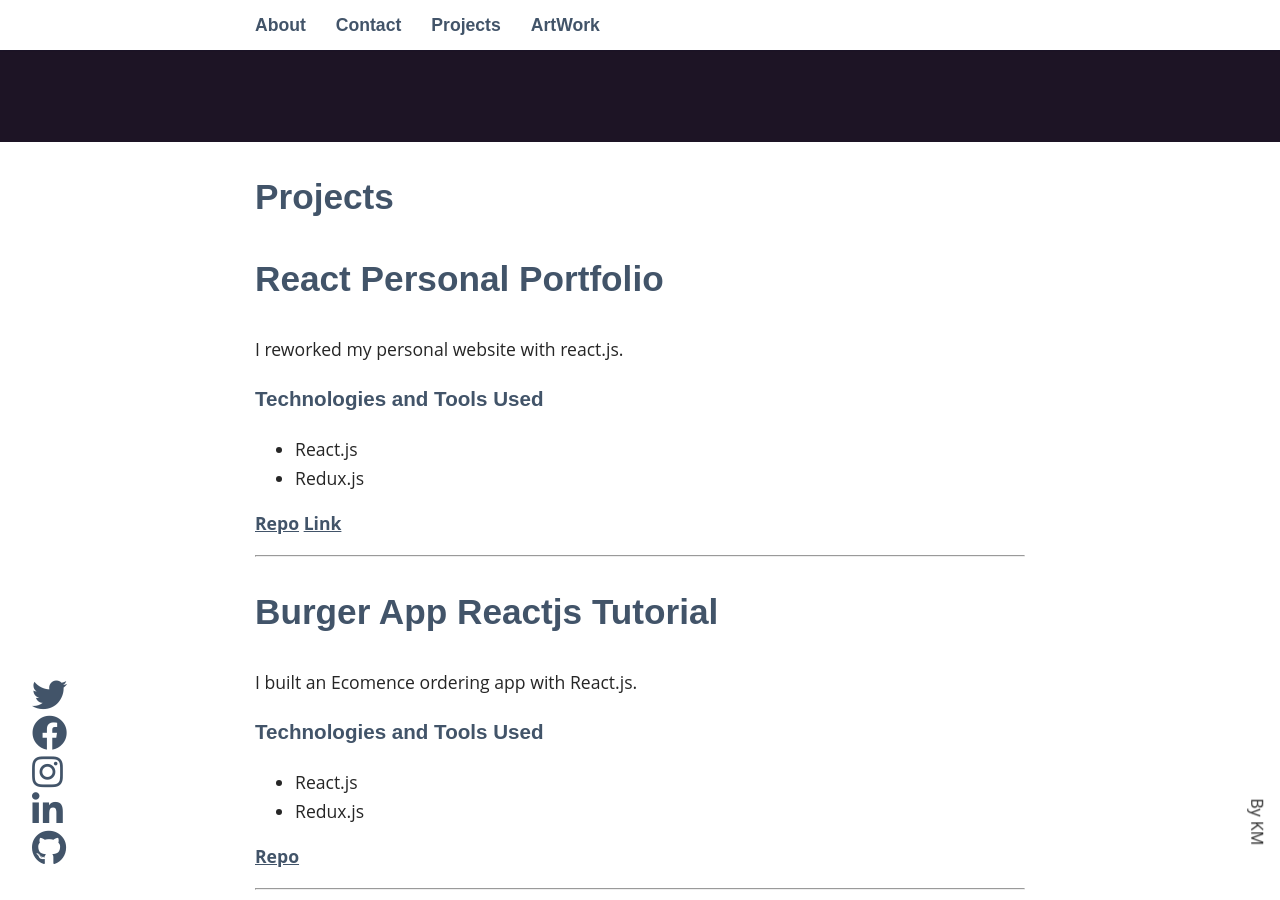
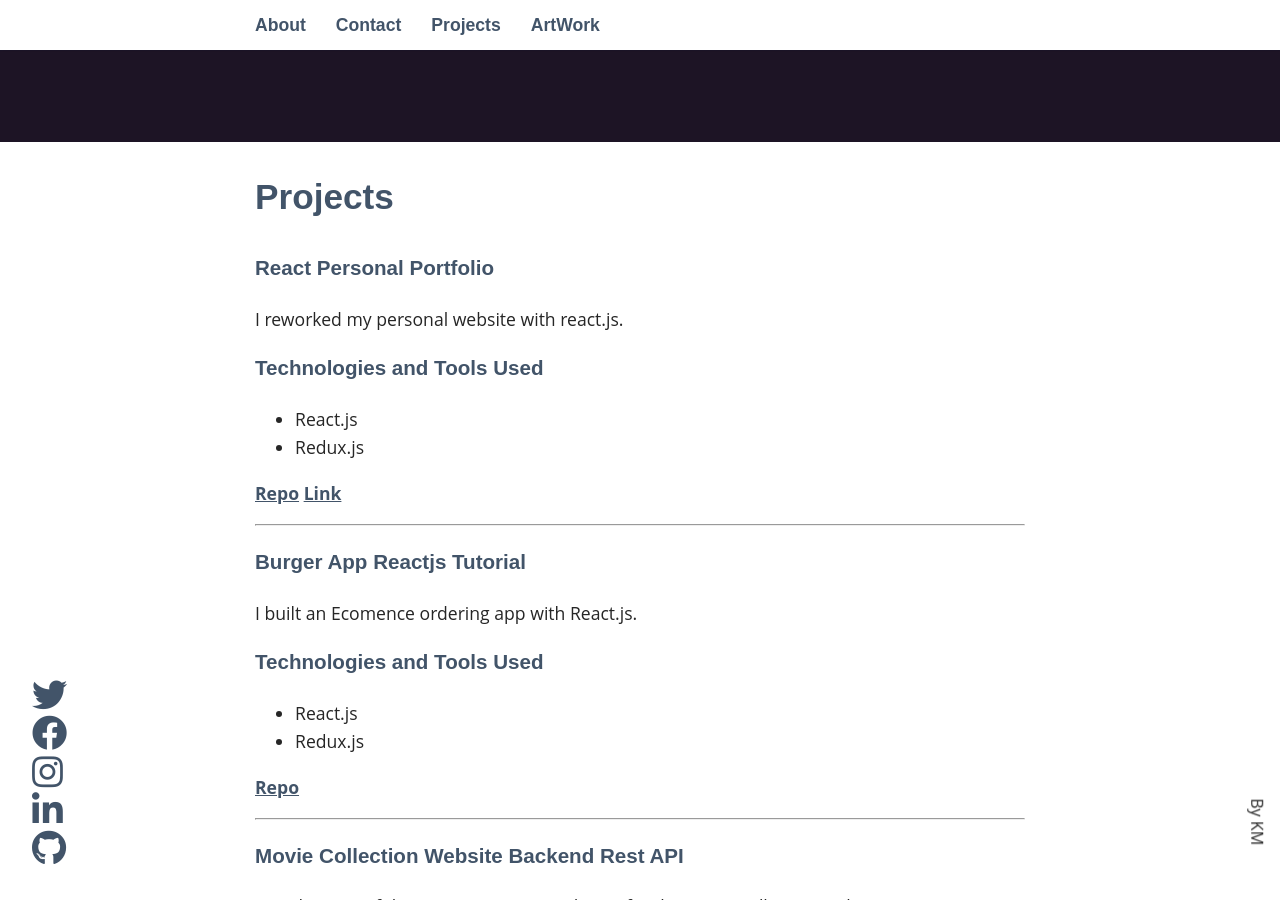
Before and after one commit to kinming92/kinming92.github.io, a Jekyll site: the page built from index.html, in a window 1280 px wide and 900 px high, scrolled down 358 px. Built offline with Jekyll 4.4.1, drawn with Linux system fonts in a browser that asks for light colours; nearby versions of some CDN libraries.

Commit message:
correct the heading

```diff
--- a/index.html
+++ b/index.html
@@ -5,7 +5,7 @@ layout: default
 <h2>Projects</h2>
 {% for post in site.posts %}
 
-	<h2>{{ post.title }} </h2>
+	<h3>{{ post.title }} </h3>
 	<!-- - <time>{{ post.date | date: "%b %-d, %Y" }}</time> -->
 
 	<!-- <h3><a href="{{ post.url | prepend: site.baseurl }}">{{ post.title }}</a></h3> -->
--- a/projects/index.html
+++ b/projects/index.html
@@ -5,7 +5,7 @@ layout: default
 <h2>Projects</h2>
 {% for post in site.posts %}
 
-	<h2>{{ post.title }} </h2>
+	<h3>{{ post.title }} </h3>
 	<!-- - <time>{{ post.date | date: "%b %-d, %Y" }}</time> -->
 
 	<!-- <h3><a href="{{ post.url | prepend: site.baseurl }}">{{ post.title }}</a></h3> -->
```
